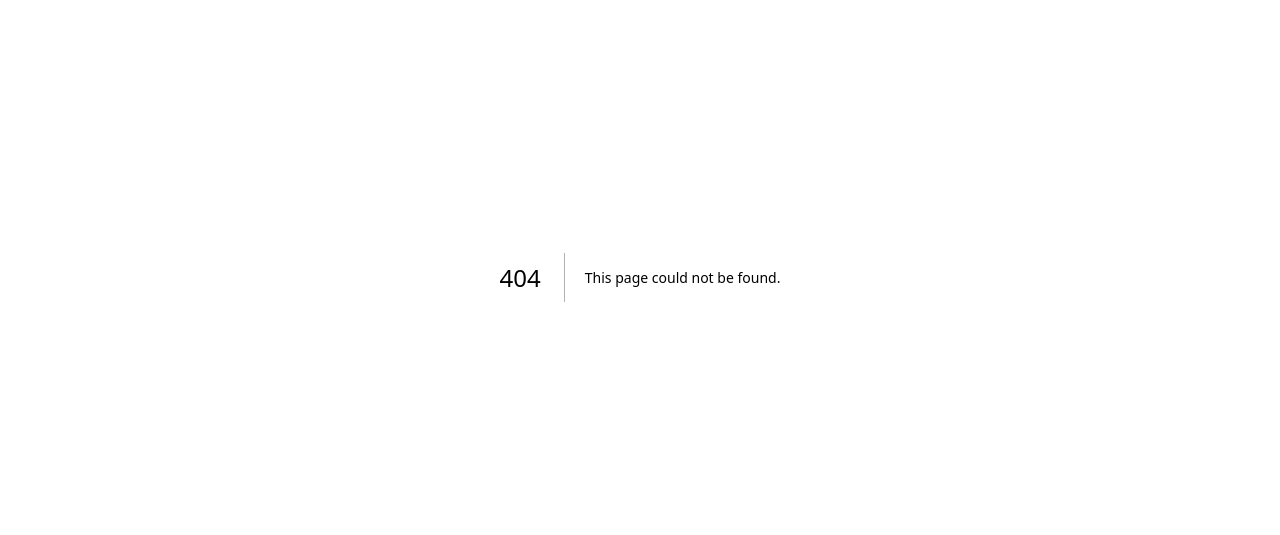
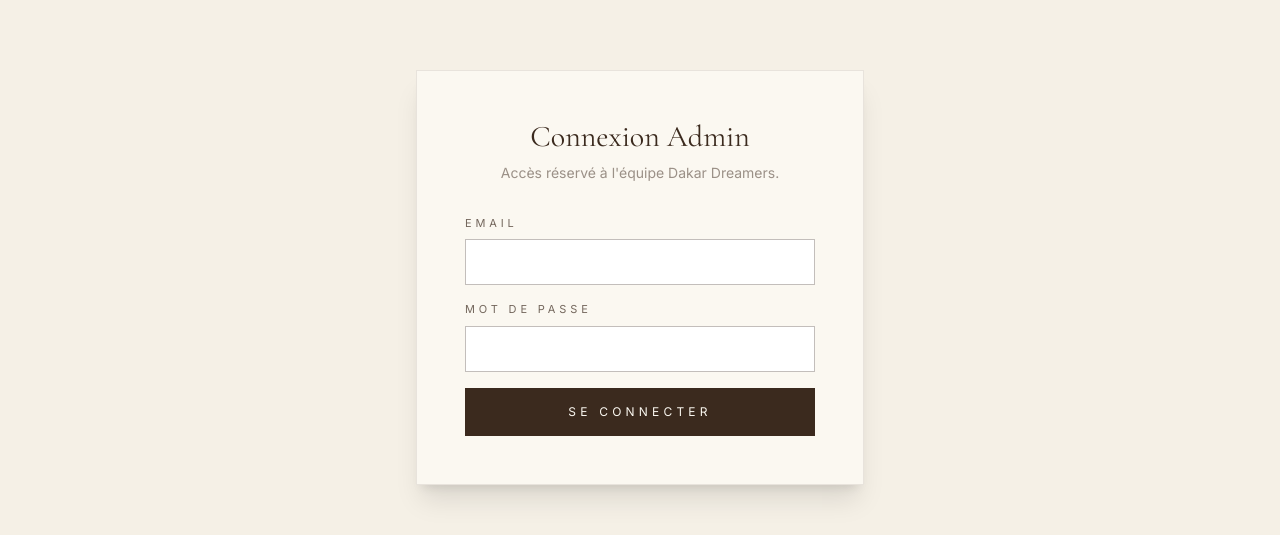
Before and after one commit to dakardreamers/dakar-dreamers, a Next.js app: page /login in a window 1280 px wide. Before the commit this address had no page. Shown: the part 123-658 px from the top of the page. Built offline with nearby package versions, Linux system fonts and the light colour scheme; no server answers.

Commit message:
Ajout de la page de connexion et correction des bugs Next.js 15

```diff
--- a/app/admin/produits/commandes/page.tsx
+++ b/app/admin/commandes/page.tsx
@@ -15,19 +15,24 @@ export default async function AdminOrders() {
       <div className="bg-ivory border border-choco/10">
         {(orders ?? []).map((o) => (
           <div key={o.id} className="p-4 border-b border-choco/10 text-sm">
-            <div className="flex justify-between">
+            <div className="flex justify-between font-medium">
               <span>
                 <strong>{o.reference}</strong> — {o.customer_name} ({o.customer_phone})
               </span>
               <span>{fcfa(o.total_fcfa)}</span>
             </div>
+            <div className="text-xs text-choco/60 mt-2 flex gap-4">
+              <span>Ville : {o.city}</span>
+              <span>Paiement : {o.payment_method}</span>
+              <span>Statut : <strong className="uppercase">{o.status}</strong></span>
+            </div>
             <div className="text-xs text-choco/60 mt-1">
-              {o.city} · {o.payment_method} · {o.status}
+              Adresse : {o.address}
             </div>
           </div>
         ))}
         {(!orders || orders.length === 0) && (
-          <p className="p-6 text-sm text-choco/50">Aucune commande.</p>
+          <p className="p-6 text-sm text-choco/50">Aucune commande pour l'instant.</p>
         )}
       </div>
     </div>
--- a/app/admin/layout.tsx
+++ b/app/admin/layout.tsx
@@ -1,6 +1,37 @@
 import Link from "next/link";
+import { redirect } from "next/navigation";
+import { createServerClient } from "@supabase/ssr";
+import { cookies } from "next/headers";
 
-export default function AdminLayout({ children }: { children: React.ReactNode }) {
+export default async function AdminLayout({ children }: { children: React.ReactNode }) {
+  const cookieStore = await cookies();
+  const supabase = createServerClient(
+    process.env.NEXT_PUBLIC_SUPABASE_URL!,
+    process.env.NEXT_PUBLIC_SUPABASE_ANON_KEY!,
+    {
+      cookies: {
+        getAll() {
+          return cookieStore.getAll();
+        },
+        setAll(cookiesToSet) {
+          try {
+            cookiesToSet.forEach(({ name, value, options }) =>
+              cookieStore.set(name, value, options)
+            );
+          } catch {
+            // Ignoré dans les Server Components
+          }
+        },
+      },
+    }
+  );
+
+  const { data: { user } } = await supabase.auth.getUser();
+
+  if (!user) {
+    redirect("/login");
+  }
+
   return (
     <div className="min-h-screen bg-cream flex">
       <aside className="w-60 bg-choco text-ivory p-8 flex flex-col gap-6">
--- /dev/null
+++ b/app/login/page.tsx
@@ -0,0 +1,62 @@
+"use client";
+import { useState } from "react";
+import { createBrowserClient } from "@supabase/ssr";
+import { useRouter } from "next/navigation";
+
+export default function Login() {
+  const [email, setEmail] = useState("");
+  const [password, setPassword] = useState("");
+  const [error, setError] = useState("");
+  const [loading, setLoading] = useState(false);
+  const router = useRouter();
+
+  const supabase = createBrowserClient(
+    process.env.NEXT_PUBLIC_SUPABASE_URL!,
+    process.env.NEXT_PUBLIC_SUPABASE_ANON_KEY!
+  );
+
+  async function handleLogin(e: React.FormEvent) {
+    e.preventDefault();
+    setLoading(true);
+    setError("");
+
+    const { error } = await supabase.auth.signInWithPassword({
+      email,
+      password,
+    });
+
+    if (error) {
+      setError("Email ou mot de passe incorrect.");
+      setLoading(false);
+    } else {
+      router.push("/admin");
+      router.refresh();
+    }
+  }
+
+  return (
+    <main className="min-h-screen flex items-center justify-center bg-cream px-6">
+      <div className="bg-ivory p-8 md:p-12 border border-choco/10 w-full max-w-md shadow-xl">
+        <h1 className="font-display text-3xl text-choco mb-2 text-center">Connexion Admin</h1>
+        <p className="text-sm text-choco/50 text-center mb-8">Accès réservé à l'équipe Dakar Dreamers.</p>
+
+        <form onSubmit={handleLogin} className="space-y-4">
+          <div>
+            <label className="text-[11px] uppercase tracking-widest2 text-choco/70 block mb-2">Email</label>
+            <input type="email" required value={email} onChange={(e) => setEmail(e.target.value)} className="w-full border border-choco/30 p-3 text-sm outline-none focus:border-choco transition" />
+          </div>
+          <div>
+            <label className="text-[11px] uppercase tracking-widest2 text-choco/70 block mb-2">Mot de passe</label>
+            <input type="password" required value={password} onChange={(e) => setPassword(e.target.value)} className="w-full border border-choco/30 p-3 text-sm outline-none focus:border-choco transition" />
+          </div>
+
+          {error && <p className="text-red-600 text-sm text-center">{error}</p>}
+
+          <button disabled={loading} className="btn-primary w-full justify-center mt-4">
+            {loading ? "Connexion..." : "Se connecter"}
+          </button>
+        </form>
+      </div>
+    </main>
+  );
+}
--- a/package.json
+++ b/package.json
@@ -9,7 +9,7 @@
     "lint": "eslint"
   },
   "dependencies": {
-    "@supabase/auth-helpers-nextjs": "^0.15.0",
+    "@supabase/ssr": "^0.12.7",
     "@supabase/supabase-js": "^2.119.0",
     "framer-motion": "^14.9.1",
     "next": "16.4.5",
```
Also changed, not shown: 1 other file (tests, documents, lock files or other folders).
